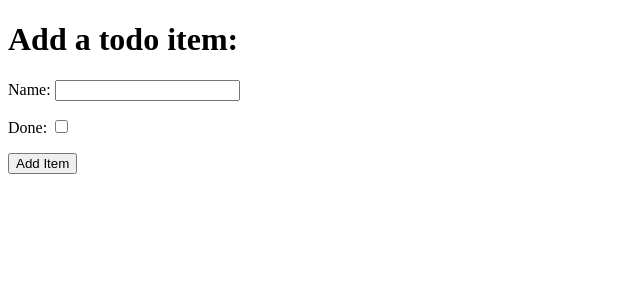
After one commit to paulfitzpatrick85/hello-django, a Django app: page /add in a window 1280 px wide. The commit adds this page. Shown: the top 300 px of the page, without its empty margins (0-640 px from the left). Run offline with Django 3.2, Linux system fonts and the light colour scheme.

Commit message:
creating a new item p1

```diff
--- a/django_todo/urls.py
+++ b/django_todo/urls.py
@@ -15,9 +15,10 @@ Including another URLconf
 """
 from django.contrib import admin
 from django.urls import path
-from todo.views import get_todo_list
+from todo.views import get_todo_list, add_item
 
 urlpatterns = [
     path('admin/', admin.site.urls),
-    path('', get_todo_list, name='get_todo_list')
+    path('', get_todo_list, name='get_todo_list'),
+    path('add', add_item, name='add')
 ]
--- /dev/null
+++ b/todo/templates/todo/add_item.html
@@ -0,0 +1,37 @@
+<!DOCTYPE html>
+<html lang="en">
+<head>
+    <meta charset="UTF-8">
+    <meta http-equiv="X-UA-Compatible" content="IE=edge">
+    <meta name="viewport" content="width=device-width, initial-scale=1.0">
+    <title>Document</title>
+</head>
+<body>
+    <h1>Add a todo item:</h1>
+    <!--mechanism for user to create item-->
+    <form method="POST" action="add">
+        <div>
+            <p>
+                <label for="id_name">Name:</label>
+                <input type="text" id="id_name" name="item_name" />
+                <!--name is used to access this value in the view function-->
+            </p>
+        </div>
+        <div>
+            <p>
+                <label for="id_done">Done:</label>
+                <input type="checkbox" id="id_done" name="item_done" />
+                <!--name is used to access this value in the view function-->
+            </p>
+        </div>
+        <div>
+            <p>
+                <button type="submit">Add Item</button>
+            </p>
+        </div>
+    </form>
+
+
+
+</body>
+</html>
--- a/todo/templates/todo/todo_list.html
+++ b/todo/templates/todo/todo_list.html
@@ -25,5 +25,6 @@
                 <tr>You have nothing to do</tr>
         {% endfor %}
     </table>
+    <a href="/add">Add an item</a>
 </body>
 </html>
--- a/todo/views.py
+++ b/todo/views.py
@@ -10,3 +10,7 @@ def get_todo_list(request):
 
     }
     return render(request, 'todo/todo_list.html', context)  #  add context as arg so can be accessed in todo_list.html template
+
+
+def add_item(request):
+    return render(request, 'todo/add_item.html')
```
